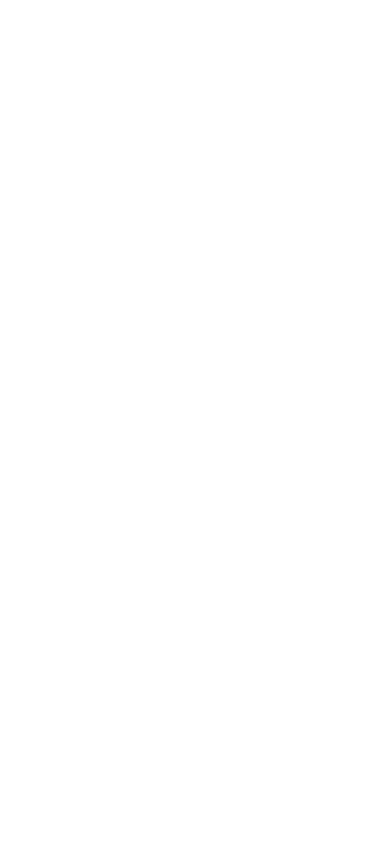
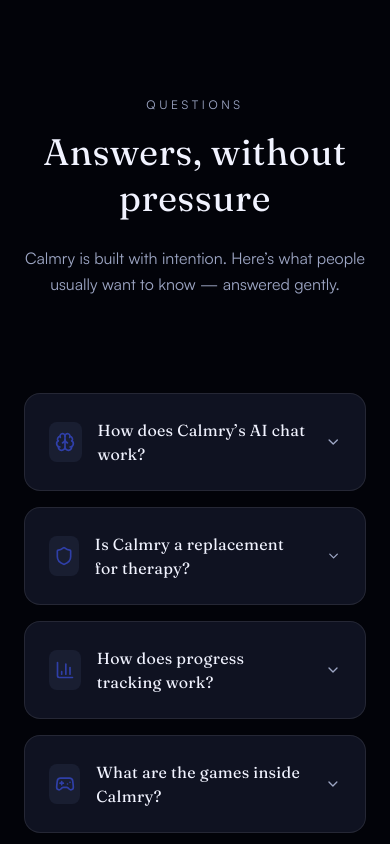
Before and after one commit to krishnasahu22032003/Calmry, a Next.js app in the folder frontend/: page / in a window 390 px wide. Shown: the part 8320-9164 px from the top of the page. Before the commit the page ends 8266 px from the top, so only its background shows below. Built offline with nearby package versions, Linux system fonts and the light colour scheme.

Commit message:
FAQ section done

```diff
--- a/frontend/app/page.tsx
+++ b/frontend/app/page.tsx
@@ -4,6 +4,7 @@
 import AboutSection from "@/components/About";
 import StorySection from "@/components/Stories";
 import TestimonialsSection from "@/components/Testimonials";
+import FAQSection from "@/components/FAQ";
 
 export default function Home() {
   return (
@@ -14,6 +15,7 @@
       <AboutSection/>
       <StorySection/>
       <TestimonialsSection/>
+      <FAQSection/>
       </main>
   );
 }
--- /dev/null
+++ b/frontend/components/FAQ.tsx
@@ -0,0 +1,188 @@
+"use client";
+
+import { motion, AnimatePresence, Variants } from "framer-motion";
+import { ChevronDown, Shield, Brain, Gamepad2, BarChart3, Lock } from "lucide-react";
+import { useState } from "react";
+
+const easeOrganic = [0.22, 1, 0.36, 1] as const;
+
+/* ------------------ DATA ------------------ */
+
+const faqs = [
+  {
+    icon: Brain,
+    question: "How does Calmry’s AI chat work?",
+    answer:
+      "Calmry’s AI chat is designed for reflection, not diagnosis. It listens gently, adapts to emotional tone, and responds without pressure. There are no performance metrics, no forced conclusions — just space to think and feel safely.",
+  },
+  {
+    icon: Shield,
+    question: "Is Calmry a replacement for therapy?",
+    answer:
+      "No. Calmry is not therapy and never tries to replace human care. It exists as a private, supportive space for reflection — especially between moments of real-world support.",
+  },
+  {
+    icon: BarChart3,
+    question: "How does progress tracking work?",
+    answer:
+      "Progress in Calmry isn’t about streaks or productivity. It’s about awareness. You’ll see gentle patterns over time — mood trends, reflection frequency, and emotional themes — without judgment or pressure.",
+  },
+  {
+    icon: Gamepad2,
+    question: "What are the games inside Calmry?",
+    answer:
+      "Calmry includes quiet, grounding experiences — not competitive games. These are designed to slow breathing, improve focus, and gently shift mental state without stimulation overload.",
+  },
+  {
+    icon: Lock,
+    question: "Is my data private and secure?",
+    answer:
+      "Yes. Privacy is foundational to Calmry. Conversations are protected, never shared, and never used to manipulate behavior. Calmry is designed to feel safe — emotionally and technically.",
+  },
+  {
+    icon: Brain,
+    question: "Does Calmry adapt over time?",
+    answer:
+      "Yes, but gently. Calmry learns patterns to respond more thoughtfully — never aggressively. Adaptation is subtle, respectful, and always in service of emotional well-being.",
+  },
+];
+
+/* ------------------ ANIMATION VARIANTS ------------------ */
+
+const container: Variants = {
+  hidden: {},
+  show: {
+    transition: {
+      staggerChildren: 0.12,
+      delayChildren: 0.15,
+    },
+  },
+};
+
+const fadeUp: Variants = {
+  hidden: {
+    opacity: 0,
+    y: 24,
+    filter: "blur(8px)",
+  },
+  show: {
+    opacity: 1,
+    y: 0,
+    filter: "blur(0px)",
+    transition: {
+      duration: 1,
+      ease: easeOrganic,
+    },
+  },
+};
+
+/* ------------------ COMPONENT ------------------ */
+
+export default function FAQSection() {
+  const [openIndex, setOpenIndex] = useState<number | null>(null);
+
+  return (
+    <section className="relative py-36 px-6 overflow-hidden">
+      {/* Ambient background */}
+      <div className="pointer-events-none absolute inset-0 -z-10">
+        <div className="absolute inset-0 bg-[radial-gradient(820px_380px_at_50%_12%,rgba(47,63,168,0.18),transparent_70%)]" />
+        <div className="absolute inset-0 bg-[radial-gradient(720px_360px_at_88%_82%,rgba(22,106,94,0.16),transparent_72%)]" />
+      </div>
+
+      <motion.div
+        variants={container}
+        initial="hidden"
+        whileInView="show"
+        viewport={{ once: true, margin: "-140px" }}
+        className="mx-auto max-w-4xl"
+      >
+        {/* Header */}
+        <motion.div
+          variants={fadeUp}
+          className="text-center mb-24 max-w-2xl mx-auto"
+        >
+          <span className="inline-block mb-4 text-xs tracking-[0.3em] uppercase text-muted">
+            Questions
+          </span>
+
+          <h2 className="font-accent text-[clamp(2.3rem,4.5vw,3rem)] leading-tight text-foreground">
+            Answers, without pressure
+          </h2>
+
+          <p className="mt-6 text-base text-muted leading-relaxed">
+            Calmry is built with intention.
+            Here’s what people usually want to know — answered gently.
+          </p>
+        </motion.div>
+
+        {/* FAQ List */}
+        <div className="space-y-4">
+          {faqs.map((faq, index) => {
+            const Icon = faq.icon;
+            const isOpen = openIndex === index;
+
+            return (
+              <motion.div
+                key={index}
+                variants={fadeUp}
+                className="group"
+              >
+                <div
+                  className={`relative rounded-2xl border border-border bg-surface backdrop-blur transition-all duration-700 ${
+                    isOpen
+                      ? "shadow-[0_40px_140px_rgba(0,0,0,0.65)]"
+                      : "hover:bg-surface-soft"
+                  }`}
+                >
+                  {/* Question */}
+                  <button
+                    onClick={() =>
+                      setOpenIndex(isOpen ? null : index)
+                    }
+                    className="w-full flex items-center justify-between gap-4 p-6 text-left"
+                  >
+                    <div className="flex items-center gap-4">
+                      <div className="flex h-10 w-10 items-center justify-center rounded-lg bg-surface-soft">
+                        <Icon className="h-5 w-5 text-[var(--accent-core)]" />
+                      </div>
+
+                      <h3 className="font-accent text-base sm:text-lg text-foreground">
+                        {faq.question}
+                      </h3>
+                    </div>
+
+                    <ChevronDown
+                      className={`h-5 w-5 text-muted transition-transform duration-500 ${
+                        isOpen ? "rotate-180" : ""
+                      }`}
+                    />
+                  </button>
+
+                  {/* Answer */}
+                  <AnimatePresence initial={false}>
+                    {isOpen && (
+                      <motion.div
+                        initial={{ height: 0, opacity: 0 }}
+                        animate={{ height: "auto", opacity: 1 }}
+                        exit={{ height: 0, opacity: 0 }}
+                        transition={{
+                          duration: 0.55,
+                          ease: easeOrganic,
+                        }}
+                        className="overflow-hidden"
+                      >
+                        <div className="px-6 pb-6 pt-2 text-sm text-muted leading-relaxed">
+                          {faq.answer}
+                        </div>
+                      </motion.div>
+                    )}
+                  </AnimatePresence>
+                </div>
+              </motion.div>
+            );
+          })}
+        </div>
+      </motion.div>
+    </section>
+  );
+}
```
